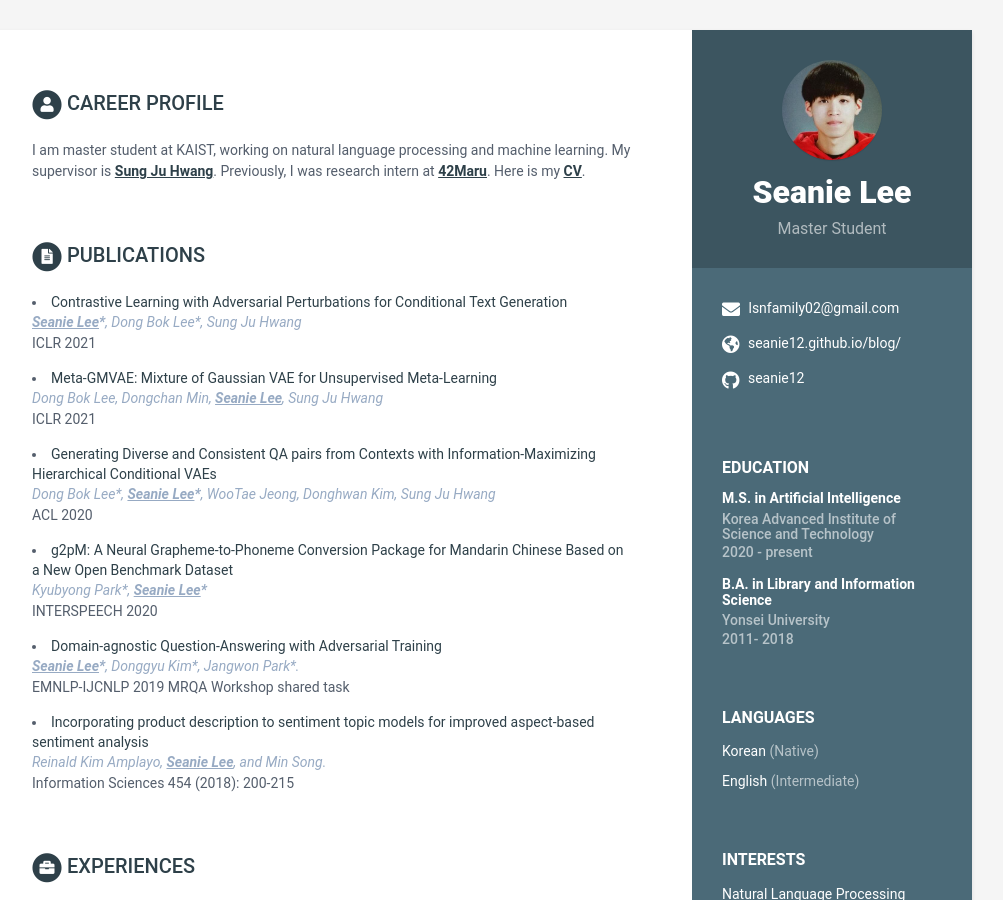
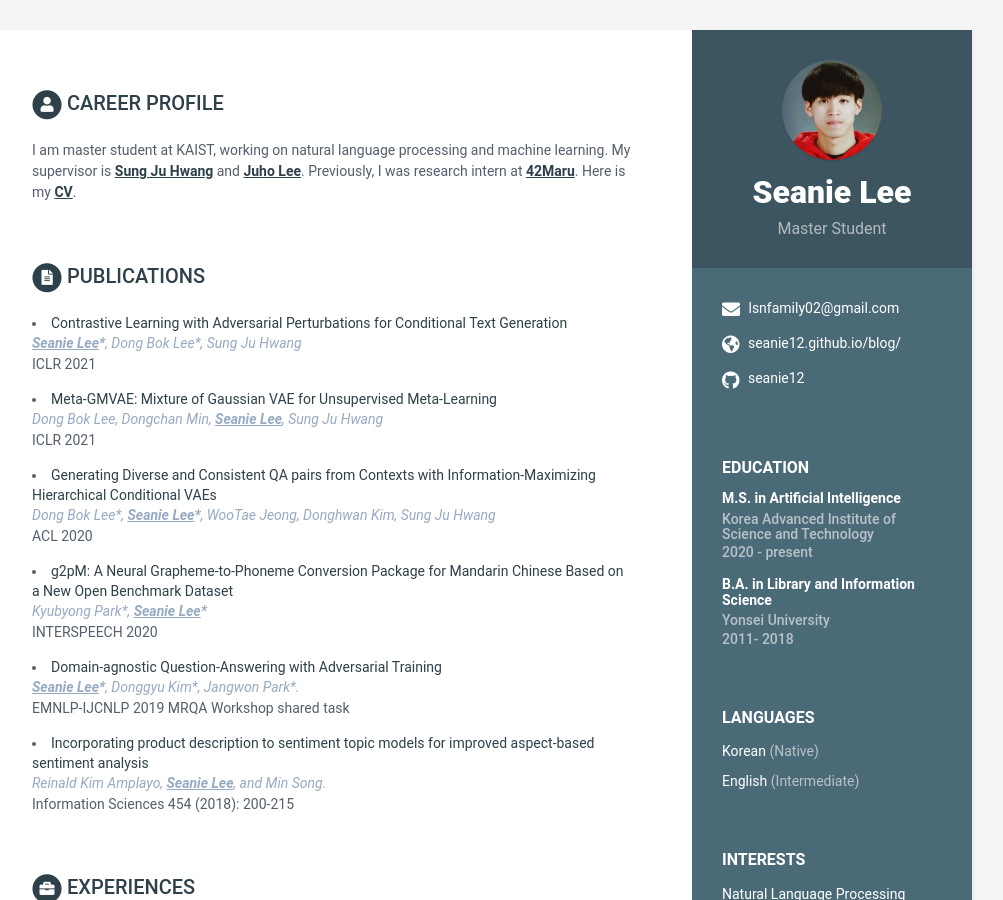
Before and after one commit to seanie12/seanie12.github.io, a Jekyll site: the page built from index.html, in a window 1280 px wide and 900 px high. Shown: the whole window, without its empty margins (168-1171 px from the left). Built offline with Jekyll 4.4.1, drawn with Linux system fonts in a browser that asks for light colours.

Commit message:
Update data.yml

```diff
--- a/_data/data.yml
+++ b/_data/data.yml
@@ -45,7 +45,7 @@ sidebar:
 career-profile:
     title: Career Profile
     summary: |
-      I am master student at KAIST, working on natural language processing and machine learning. My supervisor is <a target="_blank"  href="http://www.sungjuhwang.com"><b><u>Sung Ju Hwang</u></b></a>.
+      I am master student at KAIST, working on natural language processing and machine learning. My supervisor is <a target="_blank"  href="http://www.sungjuhwang.com"><b><u>Sung Ju Hwang</u></b></a> and <a target="_blank"  href="https://juho-lee.github.io/"><b><u>Juho Lee</u></b></a>.
       Previously, I was research intern at <a target="_blank" href="https://www.42maru.ai"><b><u>42Maru</u></b></a>. Here is my <a href="../cv/cv.pdf" class="link-in-list"><b><u>CV</u></b></a>.
 
 education:
```
